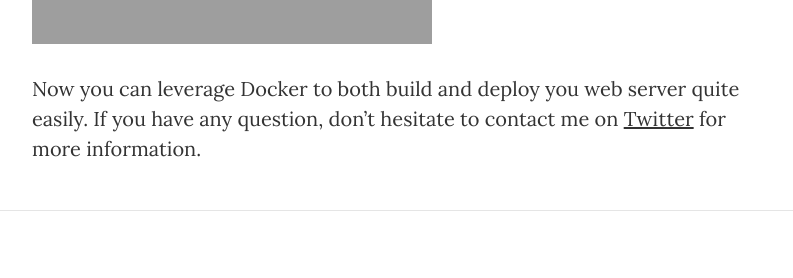
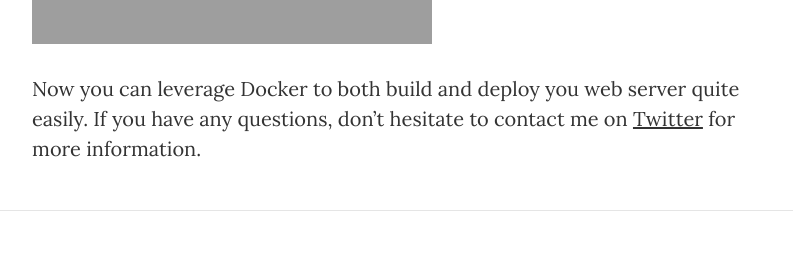
Before and after one commit to sbegaudeau/sbegaudeau.github.com, a Jekyll site: the page built from _posts/2020-05-04-multi-stage-docker-build-for-react-and-spring.markdown, in a window 1280 px wide and 900 px high, scrolled down 4863 px. Shown: the part 454-732 px from the top of the window, without its empty margins (243-1036 px from the left). Built offline with Jekyll 4.4.1, drawn with Linux system fonts in a browser that asks for light colours.

Commit message:
[post] Fix a small typo in an old post
Signed-off-by: Stéphane Bégaudeau <stephane.begaudeau@gmail.com>

````diff
--- a/_posts/2020-04-29-reactive-programming-with-reactor.markdown
+++ b/_posts/2020-04-29-reactive-programming-with-reactor.markdown
@@ -297,4 +297,4 @@ StepVerifier.withVirtualTime(() -> Flux.just(1, 2).delayElements(Duration.ofHour
 ```
 
 I hope that you have enjoyed that introduction to Reactive programming in Java with Reactor.
-In you have any question, don't hesitate to contact me on [Twitter](https://www.twitter.com/sbegaudeau)
+If you have any questions, don't hesitate to contact me on [Twitter](https://www.twitter.com/sbegaudeau)
--- a/_posts/2020-05-04-multi-stage-docker-build-for-react-and-spring.markdown
+++ b/_posts/2020-05-04-multi-stage-docker-build-for-react-and-spring.markdown
@@ -154,4 +154,4 @@ Then open your web browser on `http://localhost:8080` and see your web applicati
 <img src="{{ site.url }}/img/posts/2020/05/04/multi-stage-docker-build-for-react-and-spring/server.png" class="img-fluid">
 
 Now you can leverage Docker to both build and deploy you web server quite easily.
-If you have any question, don't hesitate to contact me on [Twitter](https://www.twitter.com/sbegaudeau) for more information.
+If you have any questions, don't hesitate to contact me on [Twitter](https://www.twitter.com/sbegaudeau) for more information.
````
